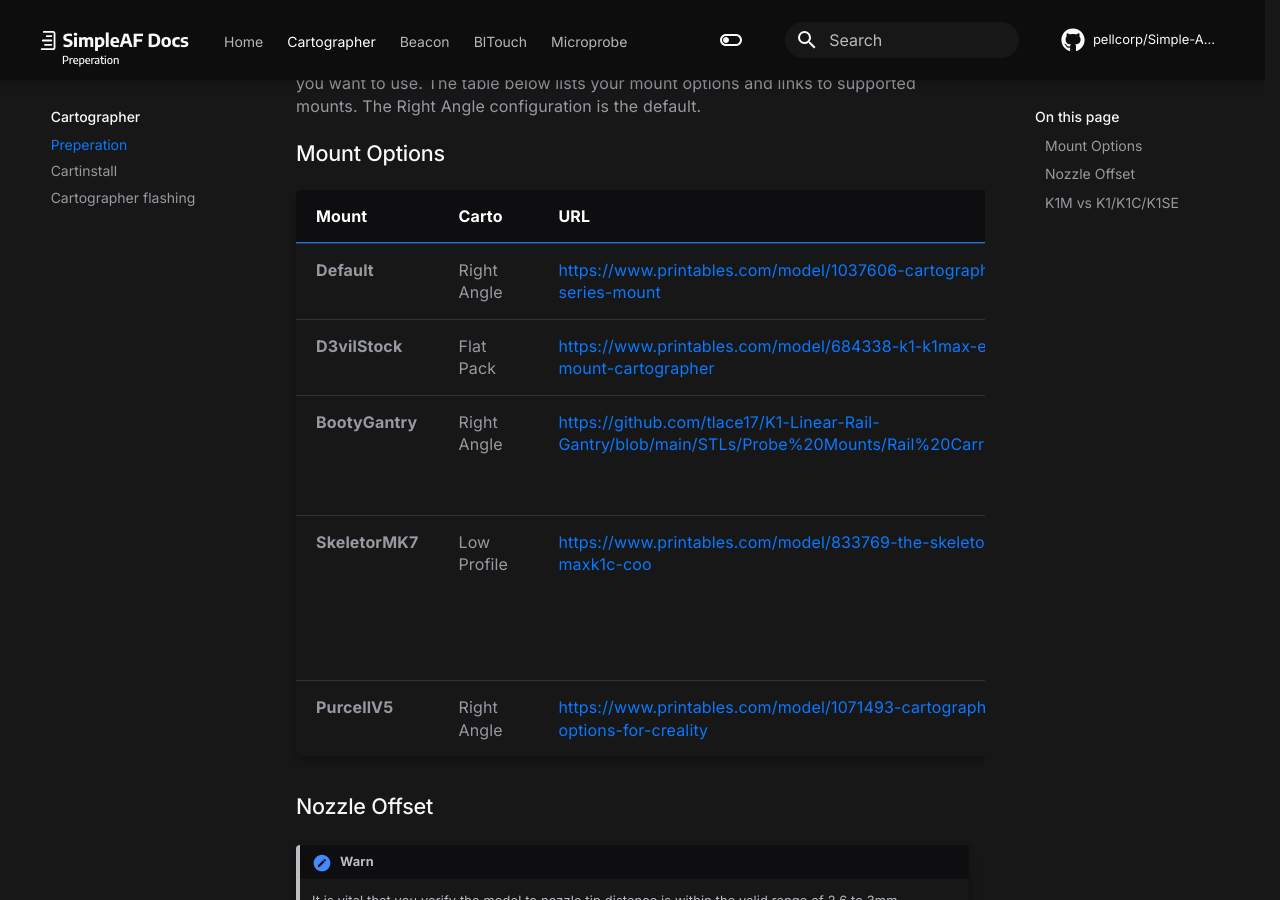
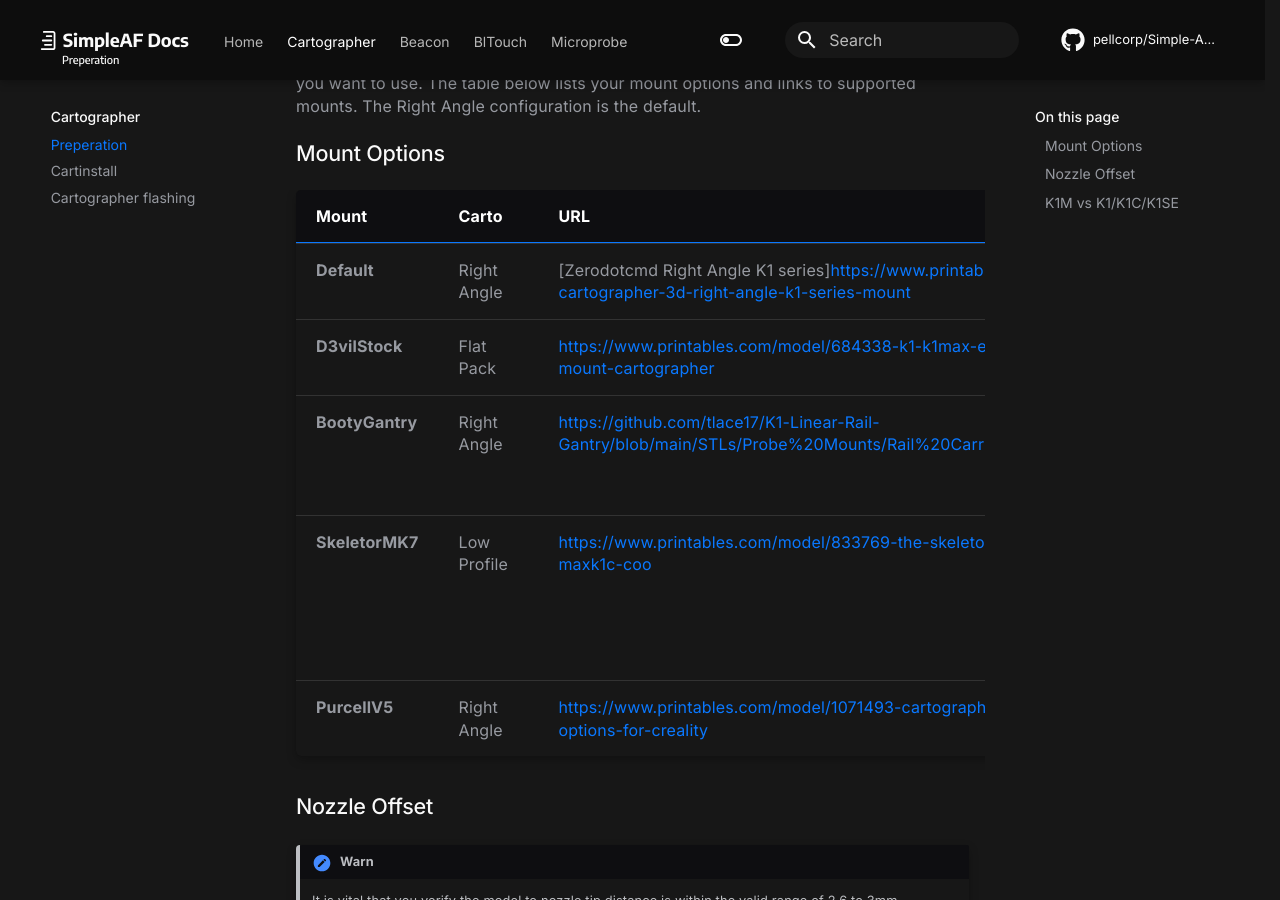
Before and after one commit to pellcorp/Simple-AF-Wiki, an MkDocs documentation site: the page built from docs/preperation.md, in a window 1280 px wide and 900 px high, scrolled down 313 px. Built offline with MkDocs 1.6.1 and Material for MkDocs 9.7.7, drawn with Linux system fonts in a browser that asks for light colours; comment, search, counter and statistics services are not loaded.

Commit message:
Update preperation.md

```diff
--- a/docs/preperation.md
+++ b/docs/preperation.md
@@ -6,7 +6,7 @@
 
 | Mount           |Carto| URL                                                                                                                  |Notes|
 |-----------------|-----------|----------------------------------------------------------------------------------------------------------------------|----------|
-| **Default**     |Right Angle| <https://www.printables.com/model/1037606-cartographer-3d-right-angle-k1-series-mount>                               ||
+| **Default**     |Right Angle| [Zerodotcmd Right Angle K1 series]<https://www.printables.com/model/1037606-cartographer-3d-right-angle-k1-series-mount>                               ||
 | **D3vilStock**  |Flat Pack  | <https://www.printables.com/model/684338-k1-k1max-eddy-current-mount-cartographer>                                   ||
 | **BootyGantry** |Right Angle| <https://github.com/tlace17/K1-Linear-Rail-Gantry/blob/main/STLs/Probe%20Mounts/Rail%20Carriage%20Carto%20Mount.stl> |May require shimming for correct nozzle offset|
 | **SkeletorMK7** |Low Profile| <https://www.printables.com/model/833769-the-skeletor-collection-a-creality-k1k1-maxk1c-coo>                         |This is only for the low profile cartographer version of the mount!!!|
```
